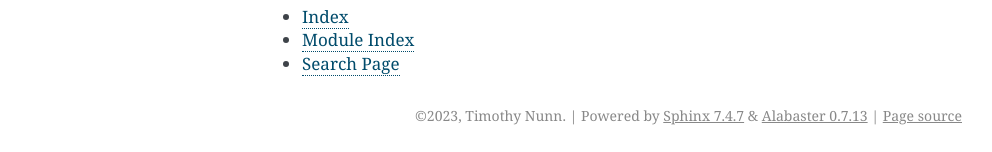
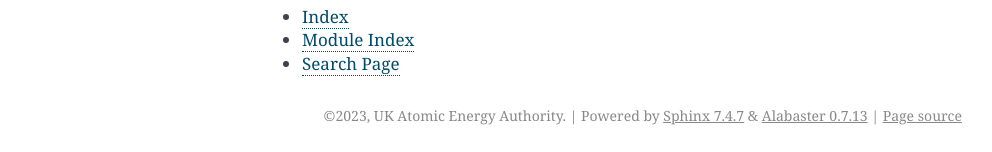
Before and after one commit to ukaea/PyVMCON, a Sphinx documentation site: the page built from docs/source/index.rst, in a window 1280 px wide. Shown: the part 852-1004 px from the top of the page, without its empty margins (148-1140 px from the left). Built offline with Sphinx 7.4.7, drawn with Linux system fonts in a browser that asks for light colours.

Commit message:
Update copyright holder information

```diff
--- a/docs/source/conf.py
+++ b/docs/source/conf.py
@@ -1,7 +1,7 @@
 # -- Project information -----------------------------------------------------
 
 project = "PyVMCON"
-copyright = "2023, Timothy Nunn"
+copyright = "2023, UK Atomic Energy Authority"
 author = "Timothy Nunn"
 
 # The full version, including alpha/beta/rc tags
```
Also changed, not shown: README.md (+5 -0 lines), 1 other file.
